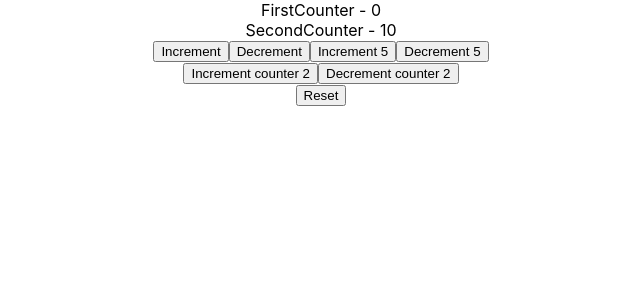
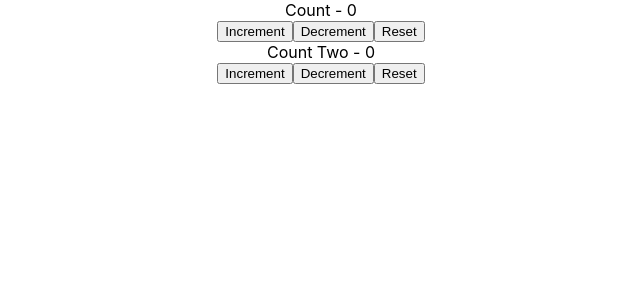
Before and after one commit to sainparul19/hooks, a React (Create React App) app: page / in a window 1280 px wide. Shown: the top 300 px of the page, without its empty margins (319-959 px from the left). Built offline with nearby package versions, Linux system fonts and the light colour scheme.

Commit message:
multiple reducer

```diff
--- a/src/App.js
+++ b/src/App.js
@@ -13,6 +13,7 @@
 import ComponentC from "./components/ComponentC";
 import CounterOne from "./components/CounterOne";
 import CounterTwo from "./components/CounterTwo";
+import CounterThree from "./components/CounterThree";
 
 export const UserContext = React.createContext();
 export const ChannelContext = React.createContext();
@@ -30,8 +31,9 @@
       <MouseContainer />
       <IntervalHookCounter />
       <DataFetching />
-      <CounterOne /> */}
-      <CounterTwo />
+      <CounterOne />
+      <CounterTwo /> */}
+      <CounterThree />
 
       {/* <UserContext.Provider value={"Parul"}>
         <ChannelContext.Provider value={"Codevolution"}>
--- /dev/null
+++ b/src/components/CounterThree.js
@@ -0,0 +1,37 @@
+import React, { useReducer } from "react";
+
+const initialState = 0;
+const reducer = (state, action) => {
+  switch (action) {
+    case "increment":
+      return state + 1;
+    case "decrement":
+      return state - 1;
+    case "reset":
+      return initialState;
+    default:
+      return state;
+  }
+};
+
+function CounterThree() {
+  const [count, dispatch] = useReducer(reducer, initialState);
+  const [countTwo, dispatchTwo] = useReducer(reducer, initialState);
+
+  return (
+    <div>
+      <div>Count - {count}</div>
+      <button onClick={() => dispatch("increment")}>Increment</button>
+      <button onClick={() => dispatch("decrement")}>Decrement</button>
+      <button onClick={() => dispatch("reset")}>Reset</button>
+      <div>
+        <div>Count Two - {countTwo}</div>
+        <button onClick={() => dispatchTwo("increment")}>Increment</button>
+        <button onClick={() => dispatchTwo("decrement")}>Decrement</button>
+        <button onClick={() => dispatchTwo("reset")}>Reset</button>
+      </div>
+    </div>
+  );
+}
+
+export default CounterThree;
```
